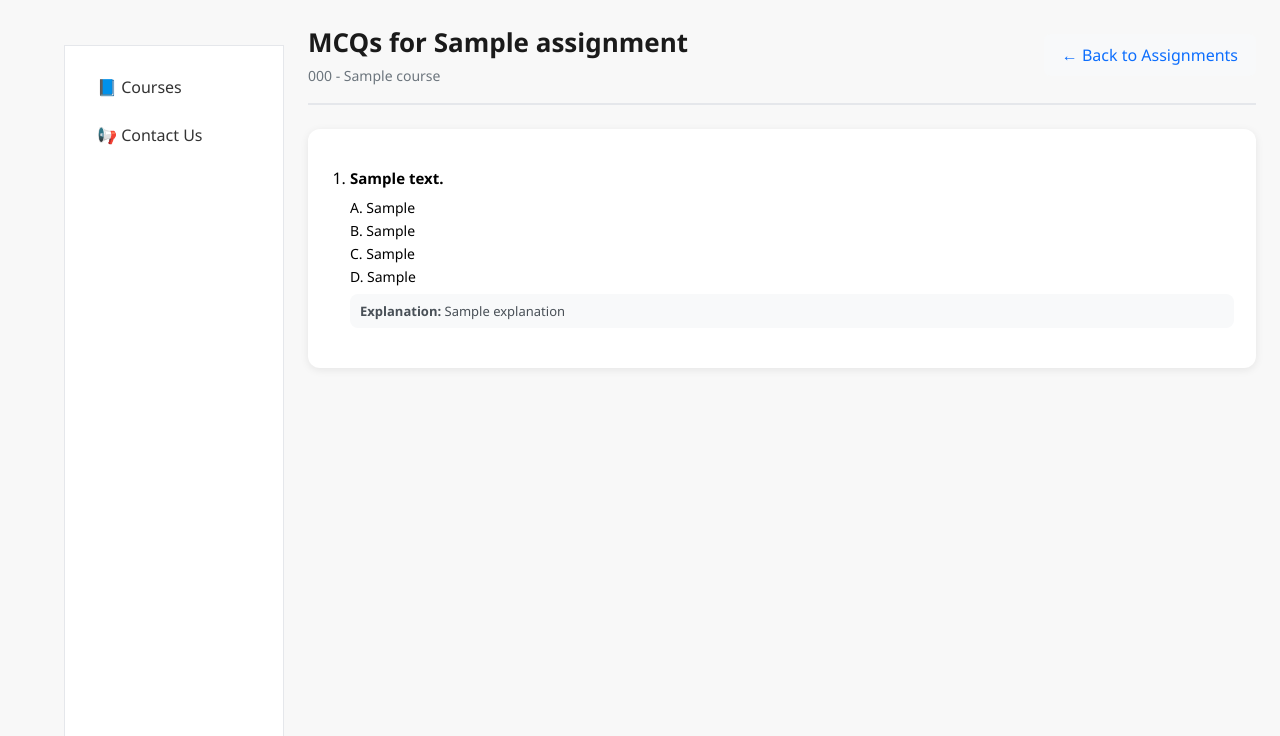
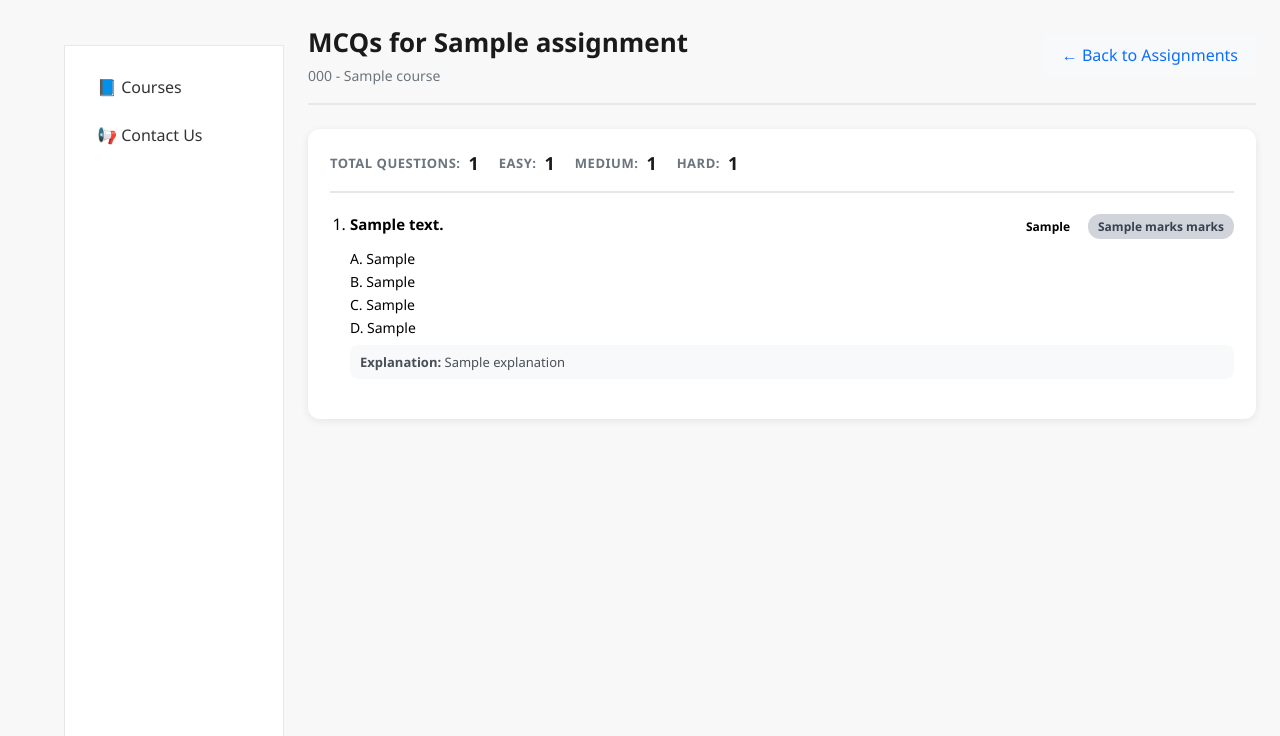
Before and after one commit to Garora22/A-Web-Service-for-Students-Evaluation, a Django app: template templates/assignments/assignment_questions.html in a window 1280 px wide. Shown: the part 90-826 px from the top of the page. Run offline with Django 5.2, Linux system fonts and the light colour scheme; the template is opened without the code that fills it: most values are stand-ins (such as "Sample title", 1, 10 or a date in 2020).

Commit message:
Question Pooling

```diff
--- a/templates/assignments/assignment_questions.html
+++ b/templates/assignments/assignment_questions.html
@@ -15,11 +15,37 @@
 
 <div class="questions-card">
   {% if questions %}
+    <div class="questions-stats">
+      <div class="stat-item">
+        <span class="stat-label">Total Questions:</span>
+        <span class="stat-value">{{ total_questions }}</span>
+      </div>
+      <div class="stat-item">
+        <span class="stat-label">Easy:</span>
+        <span class="stat-value">{{ easy_count }}</span>
+      </div>
+      <div class="stat-item">
+        <span class="stat-label">Medium:</span>
+        <span class="stat-value">{{ medium_count }}</span>
+      </div>
+      <div class="stat-item">
+        <span class="stat-label">Hard:</span>
+        <span class="stat-value">{{ hard_count }}</span>
+      </div>
+    </div>
     <ol class="question-list">
       {% for q in questions %}
         <li class="question-item">
-          <div class="question-text">
-            {{ q.question_text }}
+          <div class="question-header">
+            <div class="question-text">
+              {{ q.question_text }}
+            </div>
+            <div class="question-meta">
+              <span class="difficulty-badge difficulty-{{ q.difficulty }}">
+                {{ q.get_difficulty_display }}
+              </span>
+              <span class="marks-badge">{{ q.marks }} mark{% if q.marks != 1 %}s{% endif %}</span>
+            </div>
           </div>
           <ul class="options-list">
             <li{% if q.correct_option == "A" %} class="correct"{% endif %}>A. {{ q.option_a }}</li>
@@ -91,6 +117,35 @@
   box-shadow: 0 2px 8px rgba(0,0,0,0.08);
 }
 
+.questions-stats {
+  display: flex;
+  gap: 20px;
+  margin-bottom: 20px;
+  padding-bottom: 16px;
+  border-bottom: 2px solid #e5e7eb;
+  flex-wrap: wrap;
+}
+
+.stat-item {
+  display: flex;
+  align-items: center;
+  gap: 8px;
+}
+
+.stat-label {
+  font-size: 13px;
+  font-weight: 600;
+  color: #6c757d;
+  text-transform: uppercase;
+  letter-spacing: 0.5px;
+}
+
+.stat-value {
+  font-size: 18px;
+  font-weight: 700;
+  color: #1a1a1a;
+}
+
 .question-list {
   padding-left: 20px;
 }
@@ -99,10 +154,60 @@
   margin-bottom: 18px;
 }
 
+.question-header {
+  display: flex;
+  justify-content: space-between;
+  align-items: flex-start;
+  gap: 12px;
+  margin-bottom: 8px;
+}
+
 .question-text {
   font-size: 15px;
   font-weight: 600;
-  margin-bottom: 8px;
+  flex: 1;
+}
+
+.question-meta {
+  display: flex;
+  gap: 8px;
+  flex-shrink: 0;
+}
+
+.difficulty-badge {
+  display: inline-block;
+  padding: 4px 10px;
+  border-radius: 12px;
+  font-size: 12px;
+  font-weight: 600;
+  white-space: nowrap;
+  text-transform: capitalize;
+}
+
+.difficulty-easy {
+  background: #d1e7dd;
+  color: #0f5132;
+}
+
+.difficulty-medium {
+  background: #fff3cd;
+  color: #664d03;
+}
+
+.difficulty-hard {
+  background: #f8d7da;
+  color: #842029;
+}
+
+.marks-badge {
+  display: inline-block;
+  padding: 4px 10px;
+  border-radius: 12px;
+  font-size: 12px;
+  font-weight: 600;
+  background: #d1d5db;
+  color: #374151;
+  white-space: nowrap;
 }
 
 .options-list {
```
Also changed, not shown: assignments/services.py (+108 -12 lines), assignments/views.py (+56 -2 lines), templates/assignments/student_take_assignment.html (+134 -4 lines), assignments/migrations/0005_assignmentquestion_is_selected_for_students.py (added), assignments/migrations/0006_remove_assignmentquestion_is_selected_for_students.py (added), db.sqlite3.
